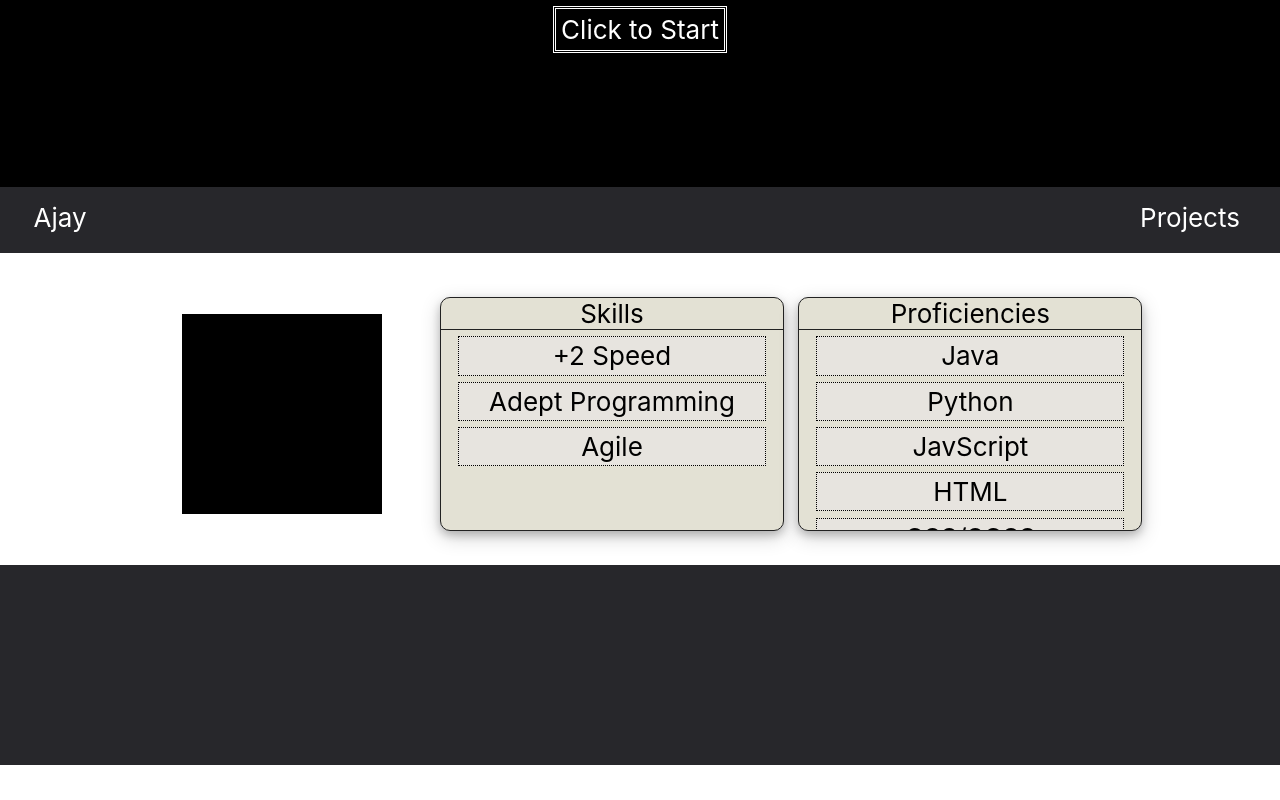
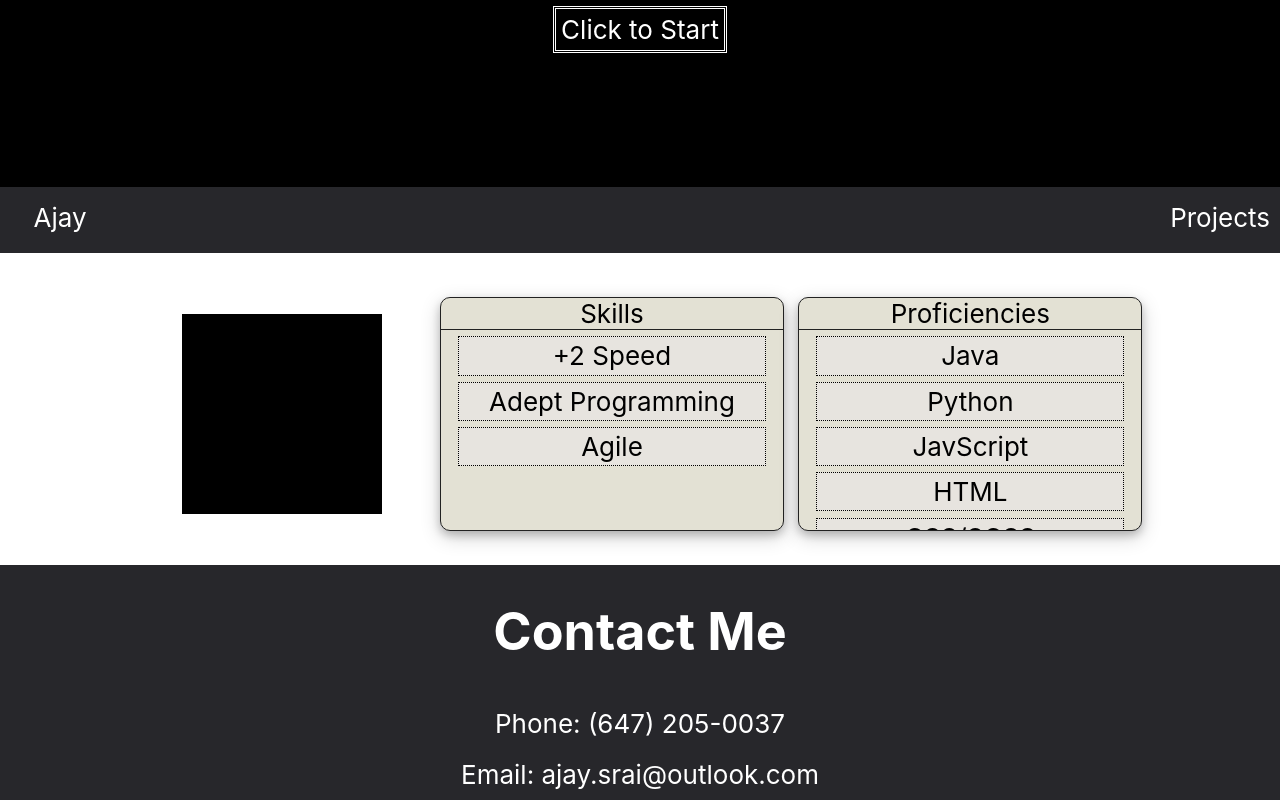
Before and after one commit to ajay-sr/Website, a React (Create React App) app: page / in a window 1280 px wide. Shown: the part 613-1413 px from the top of the page. Before the commit the page ends 1378 px from the top, so only its background shows below. Built offline with nearby package versions, Linux system fonts and the light colour scheme.

Commit message:
added contact section and fixed some styling issue

```diff
--- a/src/App.js
+++ b/src/App.js
@@ -4,6 +4,7 @@ import Header from 'components/Header/Header';
 import Card from 'components/Card/Card';
 import Hidder from 'components/Hidder/Hidder';
 import Banner from 'components/Banner/Banner';
+import Contact from 'components/Contact/Contact';
 
 function App() {
   return (
@@ -32,7 +33,7 @@ function App() {
         </div>
         <div className="additionalInfo"></div>
       </div>
-      <div className="contact"></div>
+      <Contact className="contact"></Contact>
     </div>
   );
 }
--- /dev/null
+++ b/src/components/Contact/Contact.css
@@ -0,0 +1,14 @@
+.contactSec{
+    width: 100%;
+    background: #27272B;
+    display: flex;
+    flex-direction: column;
+}
+
+.contactHeader{
+    padding: 0;
+}
+
+.contactItem{
+    padding: 10px;
+}
--- /dev/null
+++ b/src/components/Contact/Contact.js
@@ -0,0 +1,16 @@
+import React, {Component} from 'react';
+import './Contact.css';
+
+class Contact extends Component {
+    render () {
+    return (
+        <div className="contactSec" onMouseLeave={this.toggleProjects}>
+            <h1 className="contactHeader">Contact Me</h1>
+            <div className="contactInfo">
+                <div className="phoneSec contactItem">Phone: (647) 205-0037</div>
+                <div className="emailSec contactItem">Email: ajay.srai@outlook.com</div>
+            </div>
+        </div>)
+    };
+}
+export default Contact;
--- a/src/components/Dropdown/Dropdown.css
+++ b/src/components/Dropdown/Dropdown.css
@@ -7,7 +7,8 @@
     position: absolute;
     top: 99%;
     right: 0;
-    width: 150%;
+    width: max-content;
+    max-width: 80vw;
     padding: 5% 0;
     border: 1px black solid;
     height: auto;
@@ -15,6 +16,7 @@
 
 .dropdownAcc{
     width: 100%;
+    box-sizing: border-box;
 }
 
 .hidden.display{
@@ -23,5 +25,5 @@
 
 .dropdown{
     position: relative;
-    width: 200px;
+    width: auto;
 }
```
